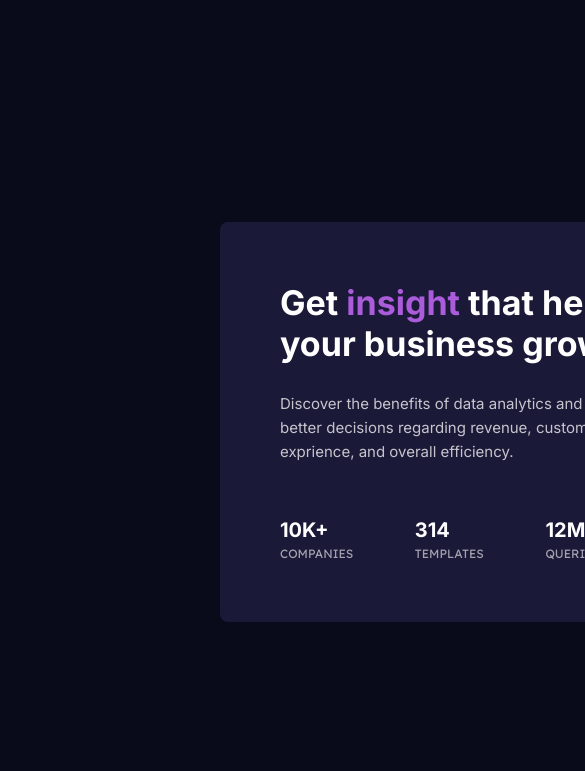
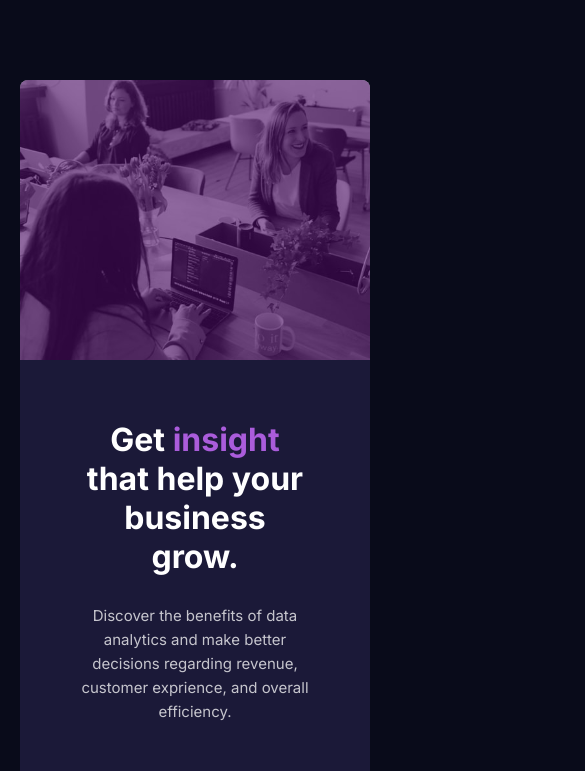
Before and after one commit to tamathecxder/stats-preview-card, a plain HTML site: page index.html in a window 390 px wide. Shown: the top 771 px of the page, 585 px wide, since content can reach past the window. Drawn offline with Linux system fonts and the light colour scheme.

Commit message:
Create responsive css for small screen size

```diff
--- /dev/null
+++ b/assets/css/responsive.css
@@ -0,0 +1,70 @@
+/* Small screen */
+@media (min-width: 375px) and (max-width: 575px) {
+  .container {
+    width: 100%;
+    height: 100%;
+    padding: 80px 20px;
+  }
+
+  .stat-card {
+    display: flex;
+    flex-direction: column;
+    align-items: center;
+    width: 100%;
+    position: static;
+  }
+
+  .stat-card-image {
+    width: 100%;
+    height: 50%;
+    display: flex;
+    justify-content: center;
+    position: relative;
+  }
+
+  .stat-card-image .backdrop {
+    width: 100%;
+    position: absolute;
+    top: 50%;
+    left: 50%;
+    transform: translate(-50%, -50%);
+  }
+
+  .stat-card-image img {
+    width: 100%;
+    height: 280px;
+  }
+
+  .stat-card-body {
+    width: 100%;
+  }
+
+  .stat-card-body h1 {
+    text-align: center;
+    font-size: 32px;
+  }
+
+  .stat-card-body p {
+    text-align: center;
+    margin-bottom: 50px;
+  }
+
+  .stat-card-body .statistic-data {
+    display: flex;
+    flex-direction: column;
+    align-items: center;
+    gap: 20px;
+    justify-content: center;
+  }
+
+  .stat-card-body .statistic-data .data-number {
+    font-size: 24px;
+    text-align: center;
+  }
+
+  .stat-card-body .statistic-data .data-title {
+    font-size: 14px;
+    text-align: center;
+  }
+
+}
--- a/index.html
+++ b/index.html
@@ -5,7 +5,10 @@
   <meta http-equiv="X-UA-Compatible" content="IE=edge">
   <meta name="viewport" content="width=device-width, initial-scale=1.0">
   <title>Frontendmentor.io - Stats Preview Card Component</title>
+  <!-- My CSS -->
   <link rel="stylesheet" href="./assets/css/style.css">
+  <!-- Responsive Design -->
+  <link rel="stylesheet" href="./assets/css/responsive.css">
 </head>
 <body>
 
```
